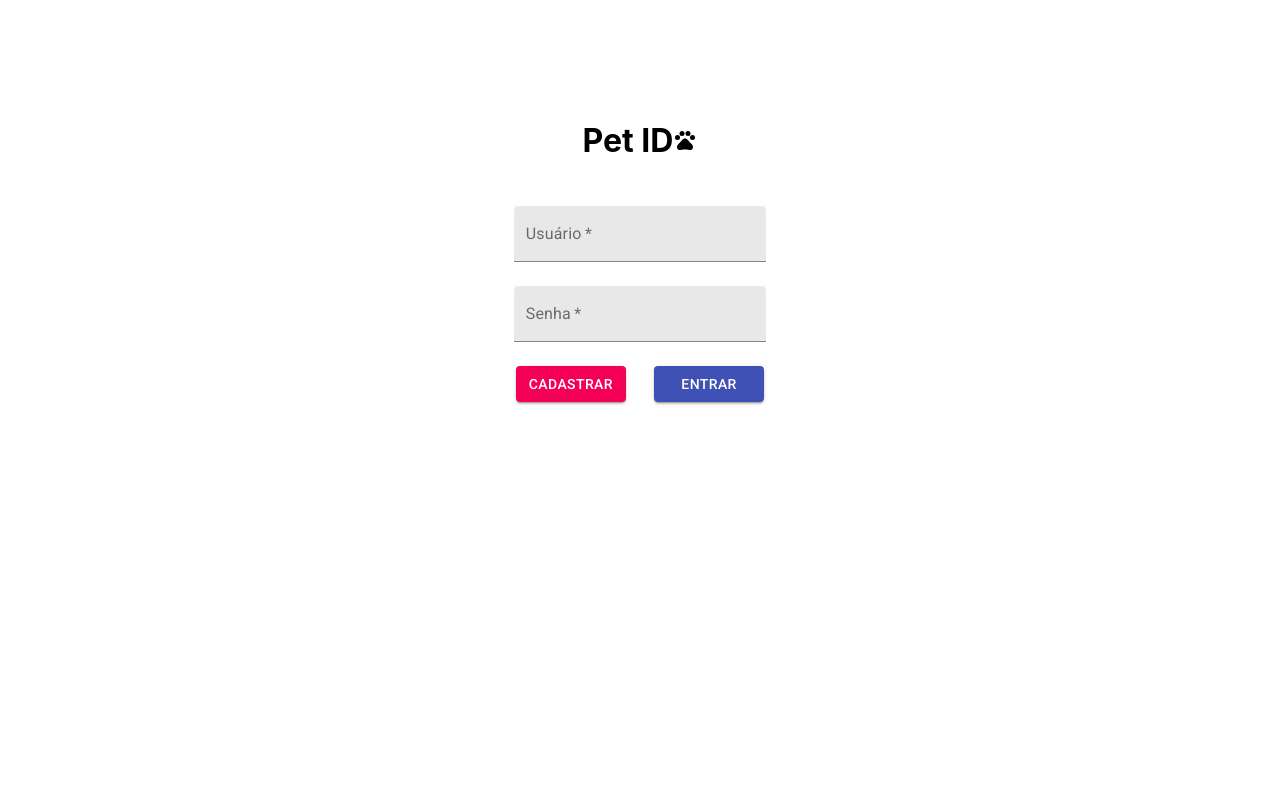
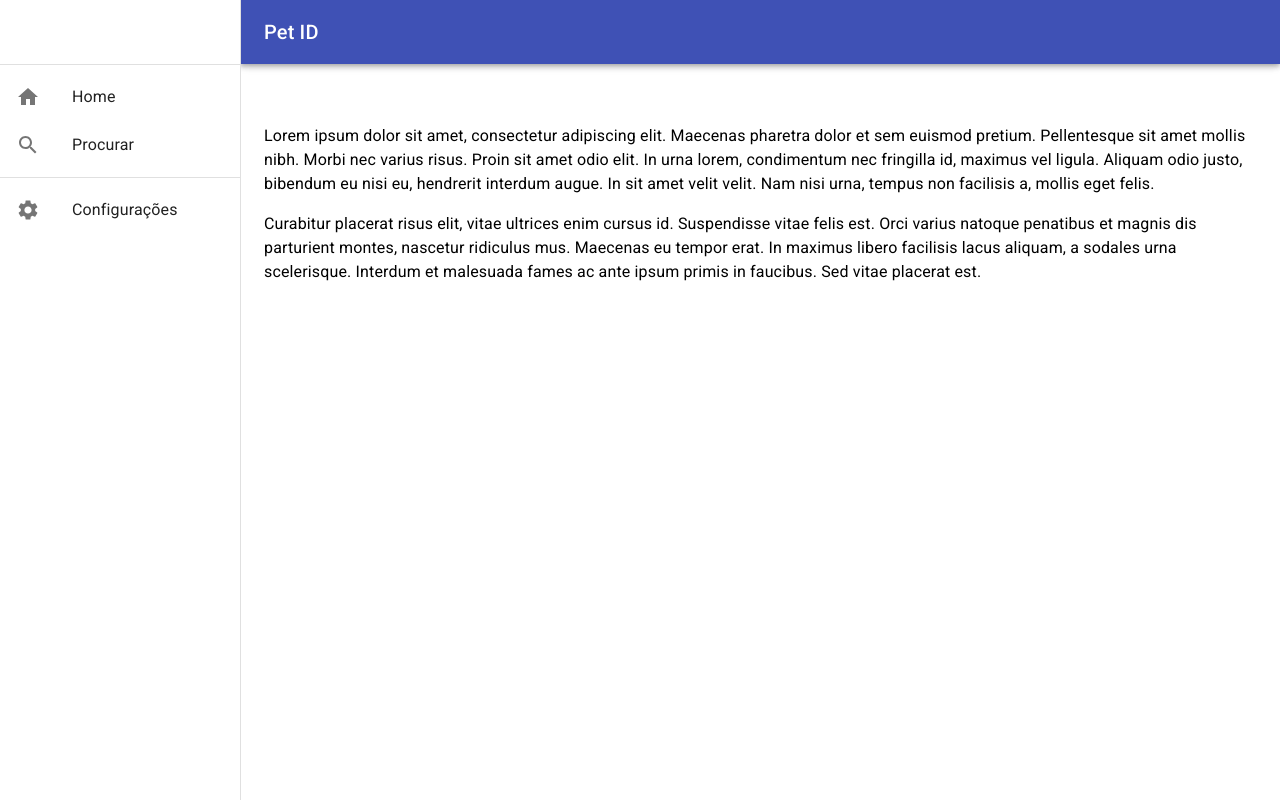
Before and after one commit to petidufmg/pet-id-ufmg-frontend, a React (Create React App) app in the folder pet-id/: page /search in a window 1280 px wide. Built offline with nearby package versions, Linux system fonts and the light colour scheme.

Commit message:
Set home, search and settings route

```diff
--- a/pet-id/src/Routes.js
+++ b/pet-id/src/Routes.js
@@ -9,6 +9,12 @@ function Router() {
                 <Route path="/home">
                     <Home/>
                 </Route>
+                <Route path="/settings">
+                    <Home/>
+                </Route>
+                <Route path="/search">
+                    <Home/>
+                </Route>
                 <Route path="/">
                     <Login/>
                 </Route>
--- a/pet-id/src/pages/Home.js
+++ b/pet-id/src/pages/Home.js
@@ -14,6 +14,7 @@ import SearchIcon from '@material-ui/icons/Search';
 import SettingsIcon from '@material-ui/icons/Settings';
 import { useTheme }  from '@material-ui/core/styles';
 import useStyles from '../styles/hooks/homeStyles.js';
+import { Link } from 'react-router-dom';
 
 function Home() {
 
@@ -33,7 +34,7 @@ function Home() {
             <Divider/>
             <List>
                 {['Home', 'Procurar'].map((text, index) => (
-                    <ListItem button key={index}>
+                    <ListItem to={text === 'Home' ? '/home' : '/search'} component={Link} button key={index}>
                         <ListItemIcon>
                             {text === 'Home'
                                 ? <HomeIcon/>
@@ -46,7 +47,7 @@ function Home() {
             <Divider/>
             <List>
                 {['Configurações'].map((text, index) => (
-                    <ListItem button key={index}>
+                    <ListItem to="/settings" component={Link} button key={index}>
                         <ListItemIcon>
                             <SettingsIcon/>
                         </ListItemIcon>
```
